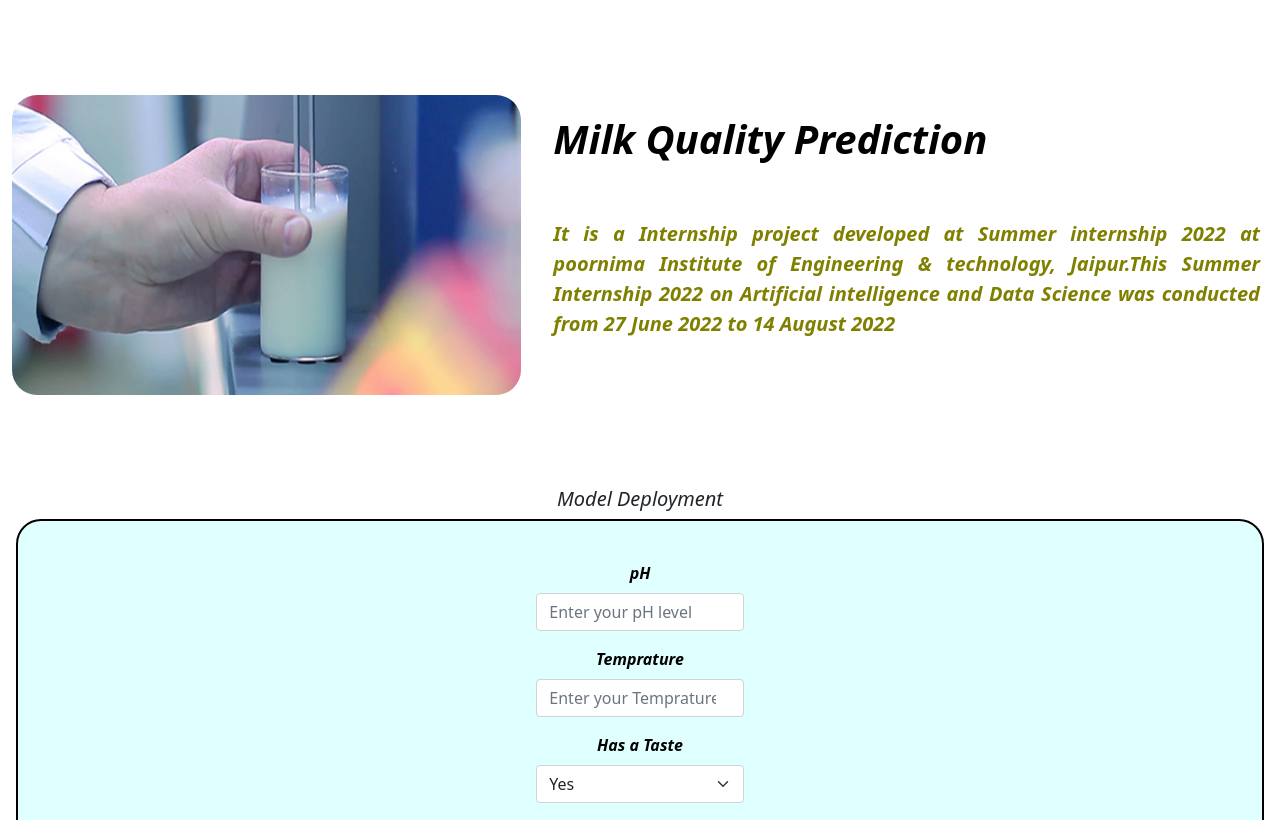
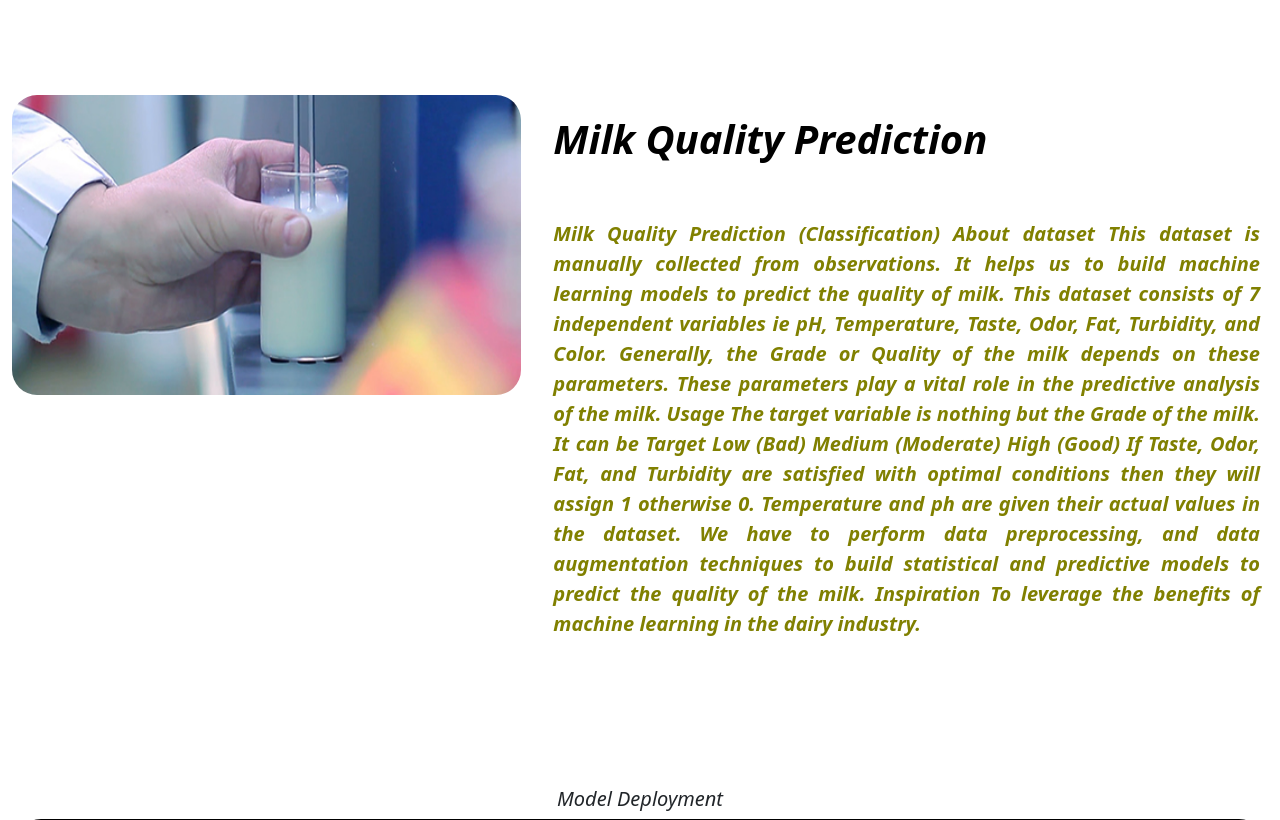
Before and after one commit to UmarTanwar3527/Milk-Quality-Prediction-ML-LAB, a Flask app: page /major in a window 1280 px wide. Shown: the part 421-1241 px from the top of the page. Run offline with Flask 2, Linux system fonts and the light colour scheme; parts of the project's set-up code (start-up, migrations or seed data) failed here and were passed over; some libraries are stand-ins or nearby versions; some web fonts are replaced.

Commit message:
Update major.html

```diff
--- a/templates/major.html
+++ b/templates/major.html
@@ -108,7 +108,31 @@
                 <div class="col-xs-12 col-sm-12 col-md-12 col-lg-7 " style=" padding: 20px;">
                     <h1  style="color:#000000"><B> <i>Milk Quality Prediction<B><i></h1>
                         <br><br>
-                        <p style="font-size:20px;text-align:justify; color: #808000"><i>It is a Internship project developed at Summer internship 2022 at poornima Institute of Engineering & technology, Jaipur.This  Summer Internship 2022 on Artificial intelligence and Data Science was conducted from 27 June 2022 to 14 August 2022</i>  </p>
+                        <p style="font-size:20px;text-align:justify; color: #808000"><i>Milk Quality Prediction (Classification)
+
+About dataset
+This dataset is manually collected from observations. It helps us to build machine learning models to predict the quality of milk.
+This dataset consists of 7 independent variables ie pH, Temperature, Taste, Odor, Fat, Turbidity, and Color.
+Generally, the Grade or Quality of the milk depends on these parameters. These parameters play a vital role in the predictive analysis of the milk.
+
+Usage
+The target variable is nothing but the Grade of the milk. It can be
+
+Target
+
+Low (Bad)
+
+Medium (Moderate)
+
+High (Good)
+
+If Taste, Odor, Fat, and Turbidity are satisfied with optimal conditions then they will assign 1 otherwise 0.
+Temperature and ph are given their actual values in the dataset.
+
+We have to perform data preprocessing, and data augmentation techniques to build statistical and predictive models to predict the quality of the milk.
+
+Inspiration
+To leverage the benefits of machine learning in the dairy industry.</i>  </p>
 
 
                         <br><br>
```
